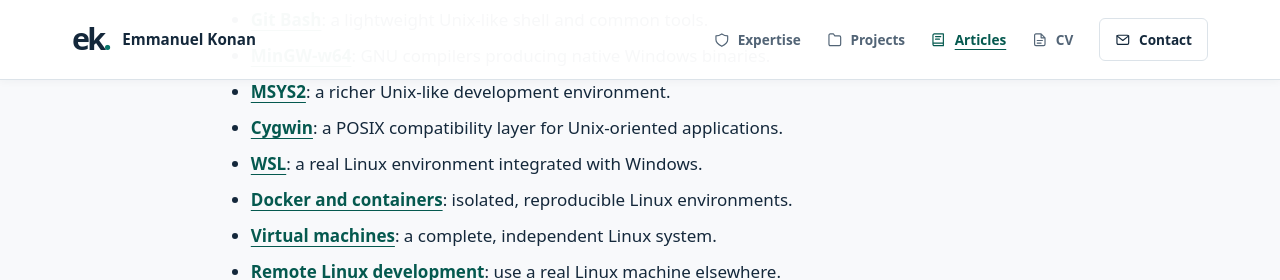
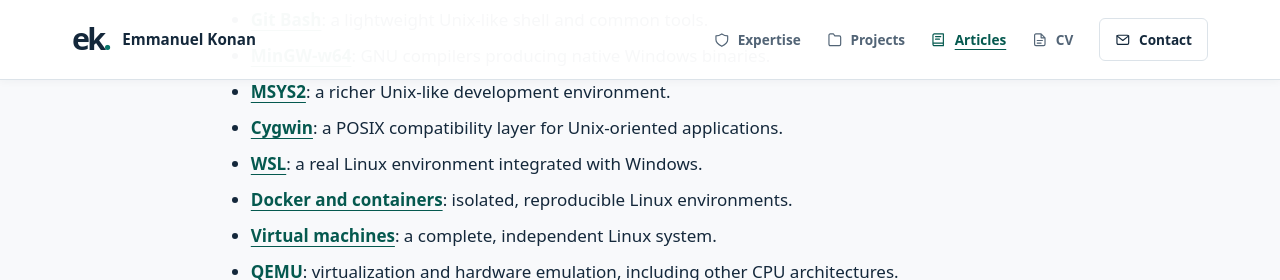
Before and after one commit to kmanu225/kmanu225.github.io, a Jekyll site: the page built from _posts/2026-09-14-linux-env-on-windows.md, in a window 1280 px wide and 900 px high, scrolled down 1051 px, cut to the strip 0-280 px from the top of the window. Built offline with Jekyll 4.4.1, drawn with Linux system fonts in a browser that asks for light colours.

Commit message:
add section on qemu

```diff
--- a/_posts/2026-09-14-linux-env-on-windows.md
+++ b/_posts/2026-09-14-linux-env-on-windows.md
@@ -37,6 +37,7 @@
 * [**WSL**](https://kmanu225.gitbook.io/cs/software-engineering/unix-linux-on-windows-choosing-the-right-environment/wsl-a-real-linux-environment-inside-windows): a real Linux environment integrated with Windows.
 * [**Docker and containers**](https://kmanu225.gitbook.io/cs/software-engineering/unix-linux-on-windows-choosing-the-right-environment/docker-and-containers-reproducible-linux-environments-on-windows): isolated, reproducible Linux environments.
 * [**Virtual machines**](https://kmanu225.gitbook.io/cs/software-engineering/unix-linux-on-windows-choosing-the-right-environment/virtual-machines-run-a-complete-linux-system-on-windows): a complete, independent Linux system.
+* [**QEMU**](https://kmanu225.gitbook.io/cs/software-engineering/unix-linux-on-windows-choosing-the-right-environment/qemu-virtualization-and-hardware-emulation-on-windows): virtualization and hardware emulation, including other CPU architectures.
 * [**Remote Linux development**](https://kmanu225.gitbook.io/cs/software-engineering/unix-linux-on-windows-choosing-the-right-environment/remote-linux-development-use-linux-somewhere-else): use a real Linux machine elsewhere.
 
 ![Linux on Windows](/images/linux-on-windows.png)
```
Also changed, not shown: 1 other file.
